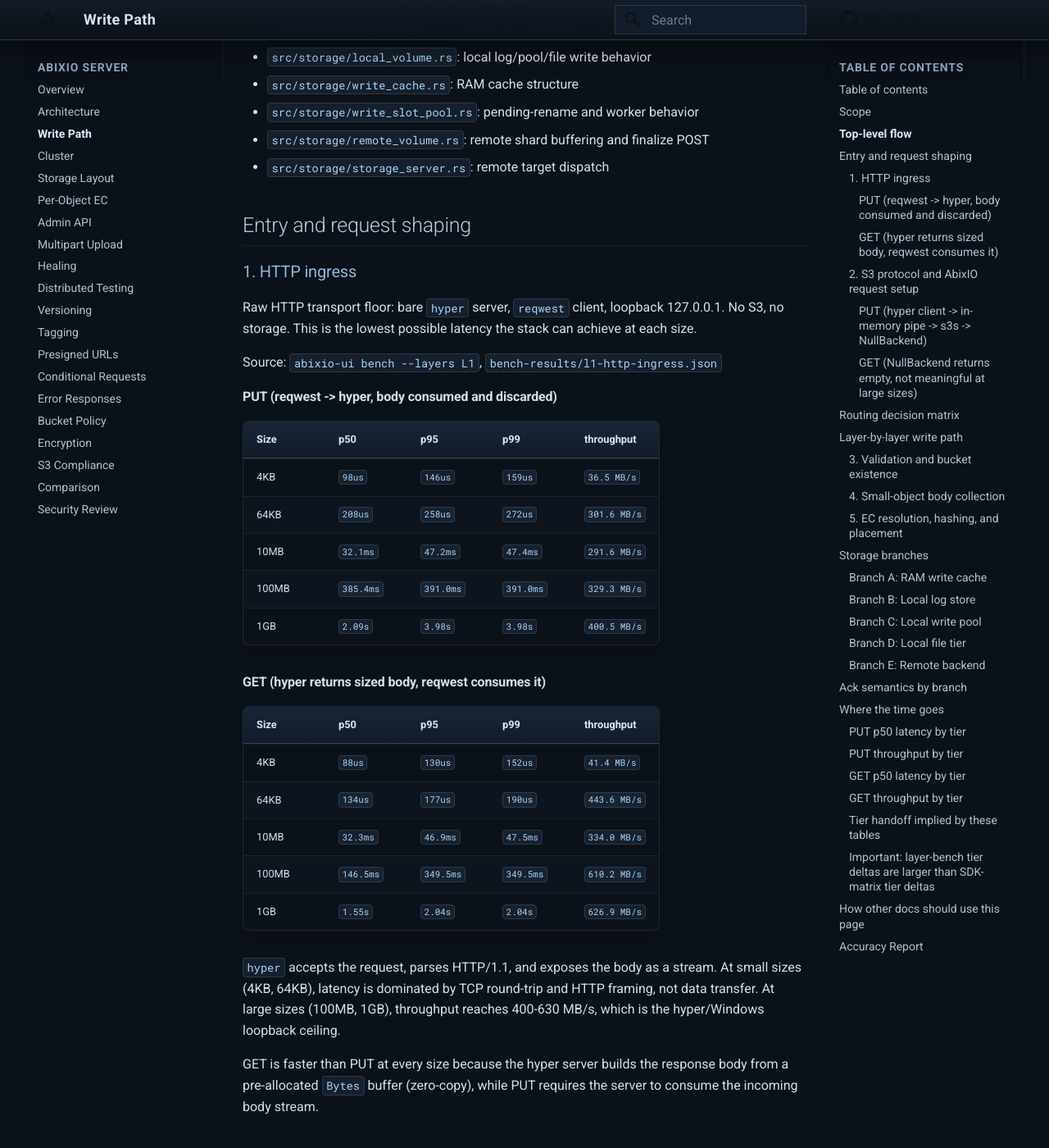
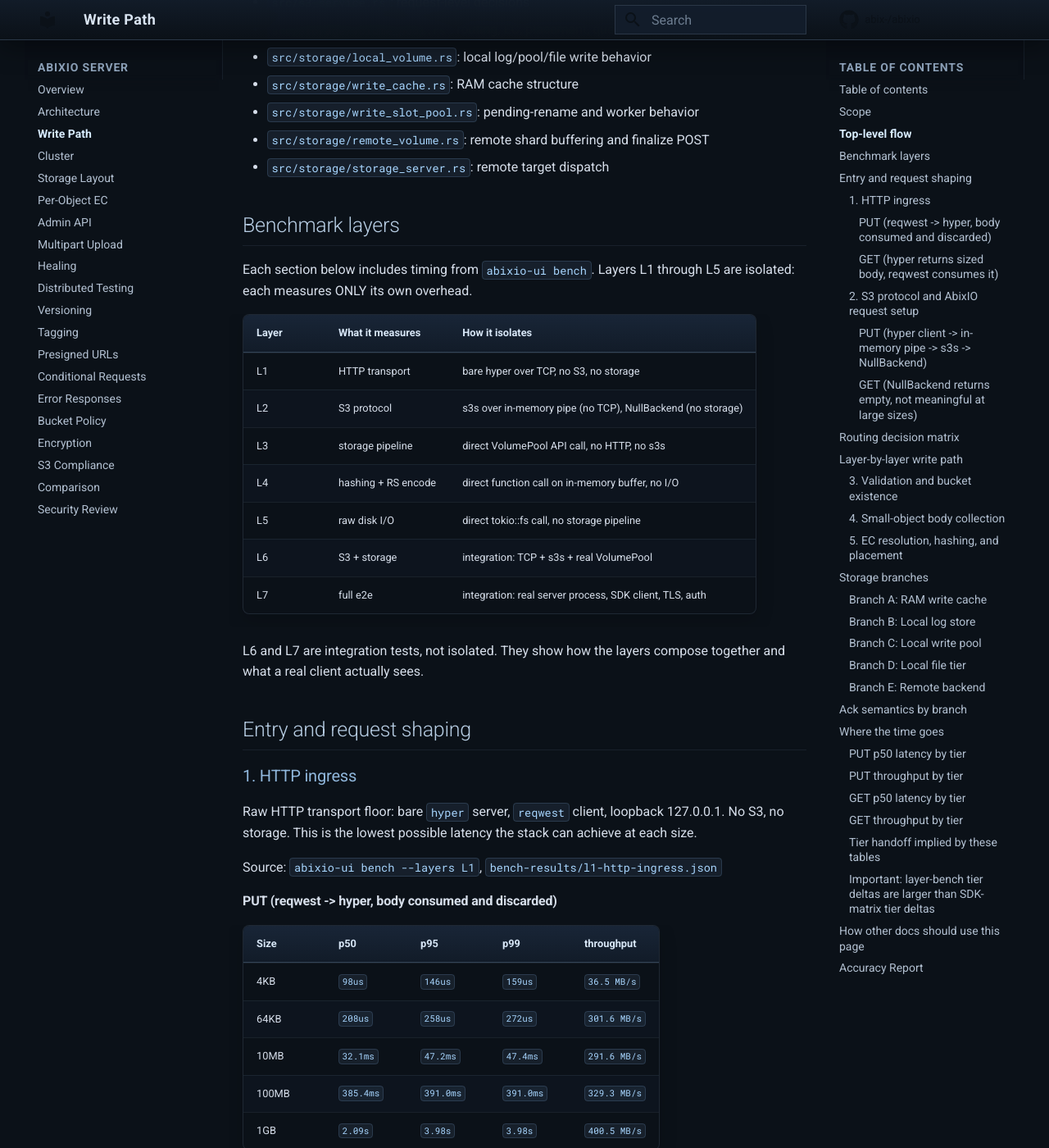
Before and after one commit to abix-/abixio, an MkDocs documentation site: the page built from docs/write-path.md, in a window 1280 px wide and 1400 px high, scrolled down 2097 px. Shown: the whole window at 82% size. Built offline with MkDocs 1.6.1 and Material for MkDocs 9.7.7, drawn with Linux system fonts in a browser that asks for light colours; comment, search, counter and statistics services are not loaded.

Commit message:
add layer isolation table to write-path.md

```diff
--- a/docs/write-path.md
+++ b/docs/write-path.md
@@ -81,6 +81,24 @@ The main code anchors are:
 - `src/storage/write_slot_pool.rs`: pending-rename and worker behavior
 - `src/storage/remote_volume.rs`: remote shard buffering and finalize POST
 - `src/storage/storage_server.rs`: remote target dispatch
+
+## Benchmark layers
+
+Each section below includes timing from `abixio-ui bench`. Layers
+L1 through L5 are isolated: each measures ONLY its own overhead.
+
+| Layer | What it measures | How it isolates |
+|---|---|---|
+| L1 | HTTP transport | bare hyper over TCP, no S3, no storage |
+| L2 | S3 protocol | s3s over in-memory pipe (no TCP), NullBackend (no storage) |
+| L3 | storage pipeline | direct VolumePool API call, no HTTP, no s3s |
+| L4 | hashing + RS encode | direct function call on in-memory buffer, no I/O |
+| L5 | raw disk I/O | direct tokio::fs call, no storage pipeline |
+| L6 | S3 + storage | integration: TCP + s3s + real VolumePool |
+| L7 | full e2e | integration: real server process, SDK client, TLS, auth |
+
+L6 and L7 are integration tests, not isolated. They show how the
+layers compose together and what a real client actually sees.
 
 ## Entry and request shaping
 
```
